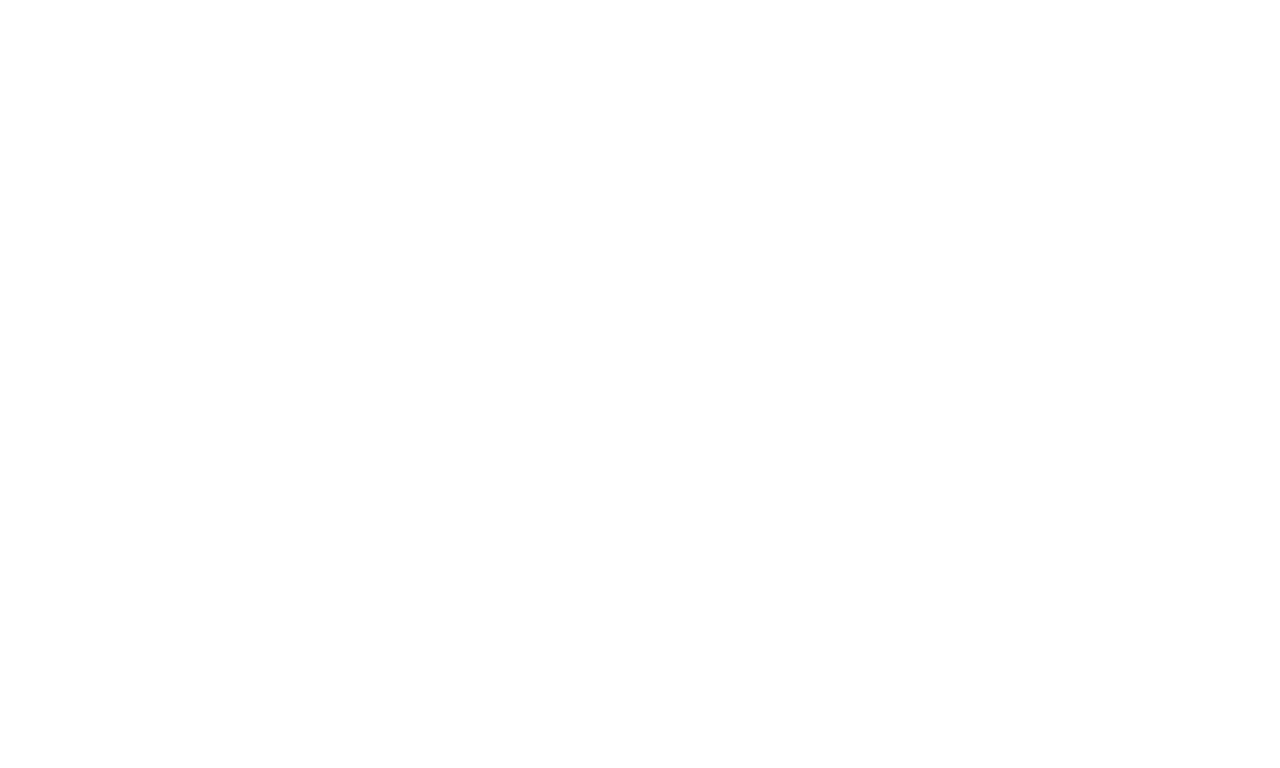
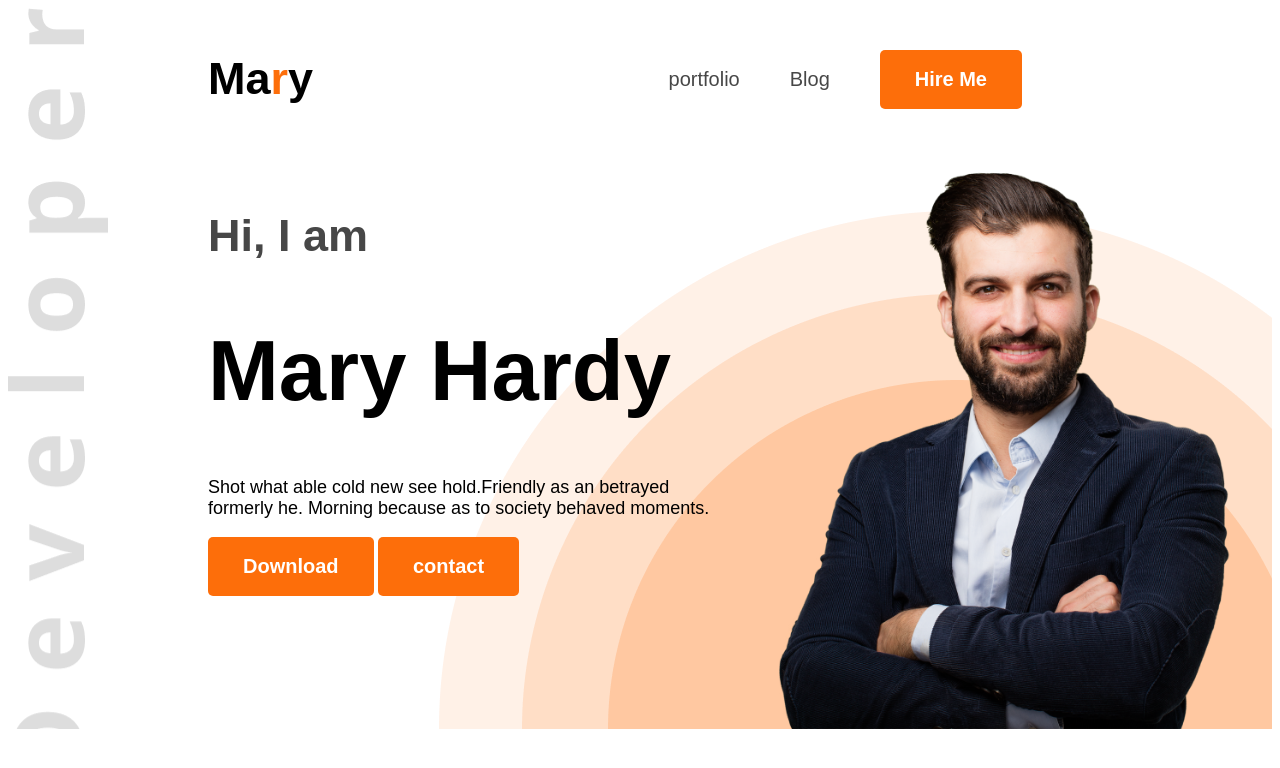
Before and after one commit to crriad999/web-dev-portfolio, a plain HTML site: page index.html in a window 1280 px wide. Drawn offline with Linux system fonts and the light colour scheme.

Commit message:
added an code

```diff
--- a/index.html
+++ b/index.html
@@ -4,9 +4,35 @@
     <meta charset="UTF-8">
     <meta name="viewport" content="width=device-width, initial-scale=1.0">
     <title>web Developer portfolio</title>
+    <link rel="preconnect" href="https://fonts.googleapis.com">
+<link rel="preconnect" href="https://fonts.gstatic.com" crossorigin>
+<link href="https://fonts.googleapis.com/css2?family=Roboto:ital,wght@0,100..900;1,100..900&display=swap" rel="stylesheet">
+    <link rel="stylesheet" href="styles/portfolio.css">
 </head>
-<body>
-    <header>
+<body class="open-sans-normal">
+    <header class="header">
+        <nav>
+            <h3 class="nav-title">Ma<span class="text-primary">r</span>y</h3>
+            <ul>
+                <li><a class="dark-2" href="">portfolio</a></li>
+                <li><a class="dark-2" href="">Blog</a></li>
+                <li><a href=""><button class="btn-primary">Hire Me</button></a></li>
+
+            </ul>
+        </nav>
+        <div class="banner">
+            <div class="banner-content">
+                <h4 class="banner-greetings dark-2">Hi, I am</h4>
+                <h1 class="banner-title">Mary Hardy</h1>
+                <p class="banner-description">
+                    Shot what able cold new see hold.Friendly as an betrayed formerly he. Morning because as to society behaved moments.
+                </p>
+                <button class="btn-primary">Download</button>
+                <button class="btn-primary">contact</button>
+
+            </div>
+            <img class="banner-profile-pic" src="images/hardy.png" alt="">
+        </div>
 
     </header>
     <main>
--- /dev/null
+++ b/styles/portfolio.css
@@ -0,0 +1,85 @@
+
+.open-sans-normal {
+    font-family: "open-sans", sans-serif;
+    font-optical-sizing: auto;
+    font-style: normal;
+    font-variation-settings:
+      "wdth" 100;
+  }
+
+/* nav style */
+nav{
+    display: flex;
+    align-items: center;
+    justify-content: space-between;
+    margin: 0px 200px;
+}
+.nav-title{
+    font-weight: 800;
+    font-size: 45px;
+}
+/* shared style */
+.text-primary{
+    color: #FD6E0A;
+}
+nav ul{
+    display: flex;
+    align-items: center;
+    /* margin-right: 50px; */
+}
+nav ul li{
+    list-style: none;
+    margin-right: 50px;
+}
+nav li a {
+    text-decoration: none;
+    font-size: 20px;
+}
+
+/* banner styles */
+.banner-greetings{
+    font-size: 45px;
+    font-weight: 600;
+}
+
+.banner-title{
+    font-weight: bold;
+    font-size: 85px;
+}
+
+.banner-description{
+    font-size: 18px;
+}
+
+.header{
+    background-image: url('../images/developer.png'),url('../images/header_bg.png');
+    background-repeat: no-repeat;
+    background-position: top left, bottom right;
+}
+
+
+.dark-2{
+    color: #474747;
+}
+.btn-primary{
+    background-color: #FD6E0A;
+    font-weight: bold;
+    font-size: 20px;
+    color: white;
+    border: none;
+    padding: 18px 35px;
+    border-radius: 5px;
+}
+.banner-content{
+    max-width: 580px;
+}
+
+
+.banner-profile-pic{
+    width: 500px;
+}
+.banner{
+    display: flex;
+    justify-content: space-between;
+    margin: 0 35px 0 200px;
+}
```
